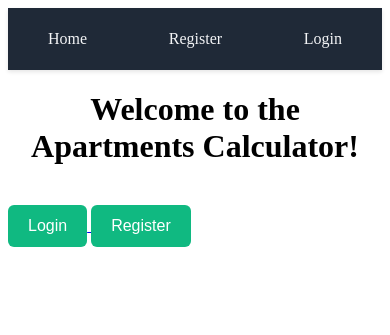
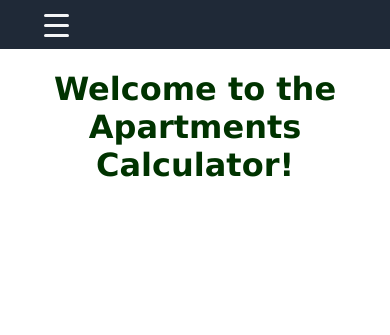
Before and after one commit to Dimasx93/Aruodas_web_scrape_project, a Flask app: page / in a window 390 px wide. Shown: the top 335 px of the page. Run offline with Flask 3, Linux system fonts and the light colour scheme; some libraries are stand-ins or nearby versions.

Commit message:
CSS improved, few more things to sort it out such as welcome over img on mobile view, and hello user position

```diff
--- a/real_estate_project/app/static/style.css
+++ b/real_estate_project/app/static/style.css
@@ -1,20 +1,68 @@
 /* style.css */
 
 body {
+    margin: 0;
+    padding: 0;
     background-color: #ffffff;
+    min-height: 100vh;
+    overflow-x: hidden;
+    position: relative;
 }
 
-/* Updated Navbar Styling */
+/* Background image block */
+.background-section {
+    position: fixed;
+    bottom: 0;
+    width: 100%;
+    height: 60vh;
+    background-image: url('https://images.pexels.com/photos/2673239/pexels-photo-2673239.jpeg?auto=compress&cs=tinysrgb&w=1260&h=750&dpr=2');
+    background-repeat: no-repeat;
+    background-size: cover;
+    background-position: center center;
+    z-index: -1;
+}
+
+/* Navbar Styling */
 .navbar {
     background-color: #1f2937;
     padding: 12px 24px;
     display: flex;
+    flex-wrap: wrap;
     align-items: center;
     justify-content: space-between;
-    box-shadow: 0 2px 4px rgba(0, 0, 0, 0.1);
+    position: relative;
 }
 
-.navbar a {
+.navbar {
+    font-size: 1.2rem;
+    font-weight: bold;
+    color: #f3f4f6;
+}
+
+.navbar input[type="checkbox"] {
+    display: none;
+}
+
+.navbar .hamburger {
+    display: none;
+    flex-direction: column;
+    cursor: pointer;
+    gap: 5px;
+}
+
+.navbar .hamburger span {
+    height: 3px;
+    width: 25px;
+    background-color: #f3f4f6;
+    border-radius: 2px;
+}
+
+.navbar .menu {
+    display: flex;
+    gap: 20px;
+}
+
+.navbar .menu a {
     color: #f3f4f6;
     padding: 10px 16px;
     text-decoration: none;
@@ -23,14 +71,33 @@ body {
     border-radius: 6px;
 }
 
-.navbar a:hover {
+.navbar .menu a:hover {
     background-color: #374151;
     color: #ffffff;
 }
 
-.navbar a.active {
+.navbar .menu a.active {
     background-color: #10b981;
     color: white;
+}
+
+/* Responsive Menu */
+@media (max-width: 768px) {
+    .navbar .hamburger {
+        display: flex;
+    }
+
+    .navbar .menu {
+        display: none;
+        flex-direction: column;
+        width: 100%;
+        background-color: #1f2937;
+        margin-top: 10px;
+    }
+
+    .navbar input[type="checkbox"]:checked ~ .menu {
+        display: flex;
+    }
 }
 
 /* Container for page content */
@@ -40,14 +107,20 @@ body {
     padding: 0 20px;
 }
 
-
-h1{
-    font-family: Helvetica
+h1, h2 {
+    font-family: Verdana;
     color: #003300;
     margin-bottom: 20px;
     text-align: center;
 }
 
+span {
+    margin-top: 2px;
+}
+
+h3, label {
+    margin-left: 20px;
+}
 
 form {
     background-color: #ffffff;
@@ -67,14 +140,14 @@ form label {
 form input[type="text"],
 form input[type="number"],
 form select {
-    width: 30%;
+    width: 100%;
+    max-width: 400px;
     padding: 10px;
     margin-top: 6px;
     border: 1px solid #ccc;
     border-radius: 6px;
     font-size: 15px;
 }
-
 
 button, input[type="submit"] {
     background-color: #10b981;
@@ -84,7 +157,8 @@ button, input[type="submit"] {
     border-radius: 6px;
     font-size: 16px;
     cursor: pointer;
-    margin-top: 20px;
+    margin: 20px 0;
+    margin-left: 20px;
     transition: background-color 0.3s;
 }
 
@@ -93,7 +167,6 @@ input[type="submit"]:hover {
     background-color: #059669;
 }
 
-<style>
 .suggestions-list {
     border: 1px solid #ccc;
     display: none;
@@ -104,11 +177,12 @@ input[type="submit"]:hover {
     margin: 0;
     padding: 0;
 }
+
 .suggestions-list li {
     padding: 5px;
     cursor: pointer;
 }
+
 .suggestions-list li:hover {
     background: #eee;
 }
-</style>
--- a/real_estate_project/app/templates/base.html
+++ b/real_estate_project/app/templates/base.html
@@ -11,8 +11,14 @@
 </head>
 
 <body>
-
-    <div class="navbar">
+    <nav class="navbar">
+      <input type="checkbox" id="menu-toggle">
+      <label for="menu-toggle" class="hamburger">
+        <span></span>
+        <span></span>
+        <span></span>
+      </label>
+    <div class="menu">
         <a class="{% if active == 'index' %}active{% endif %}" href="{{ url_for('index') }}">Home</a>
         {% if current_user.is_authenticated %}
         <a href="{{ url_for('search_properties') }}">Search</a>
@@ -24,6 +30,7 @@
         <a href="{{ url_for('login') }}">Login</a>
         {% endif %}
     </div>
+    </nav>
 
     {% block content %}
     {% endblock %}
--- a/real_estate_project/app/templates/index.html
+++ b/real_estate_project/app/templates/index.html
@@ -4,13 +4,15 @@
 
 {% block content %}
 <h1>Welcome to the Apartments Calculator!</h1>
-{% if not current_user.is_authenticated %}
-    <a href="{{ url_for('login') }}">
-        <button>Login</button>
-    </a>
+<!--{% if not current_user.is_authenticated %}-->
+<!--    <a href="{{ url_for('login') }}">-->
+<!--        <button>Login</button>-->
+<!--    </a>-->
 
-    <a href="{{ url_for('register_user') }}">
-        <button>Register</button>
-    </a>
-{% endif %}
+<!--    <a href="{{ url_for('register_user') }}">-->
+<!--        <button>Register</button>-->
+<!--    </a>-->
+<!--{% endif %}-->
+<div class="background-section"></div>
+<div class="overlay"></div>
 {% endblock %}
--- a/real_estate_project/app/templates/search.html
+++ b/real_estate_project/app/templates/search.html
@@ -13,14 +13,14 @@
     {{ form.hidden_tag() }}
 
     <label for="city">City:</label>
-    <select id="city" name="city" class="select2-field" style="width: 100%;">
+    <select id="city" name="city" class="select2-field" style="width: 40%;">
       {% if selected_city %}
         <option value="{{ selected_city }}" selected>{{ selected_city }}</option>
       {% endif %}
     </select>
 
     <label for="district">District:</label>
-    <select id="district" name="district" class="select2-field" style="width: 100%;">
+    <select id="district" name="district" class="select2-field" style="width: 40%;">
       {% if selected_district %}
         <option value="{{ selected_district }}" selected>{{ selected_district }}</option>
       {% endif %}
```
Lines whose indentation alone changed are shown as unchanged.
